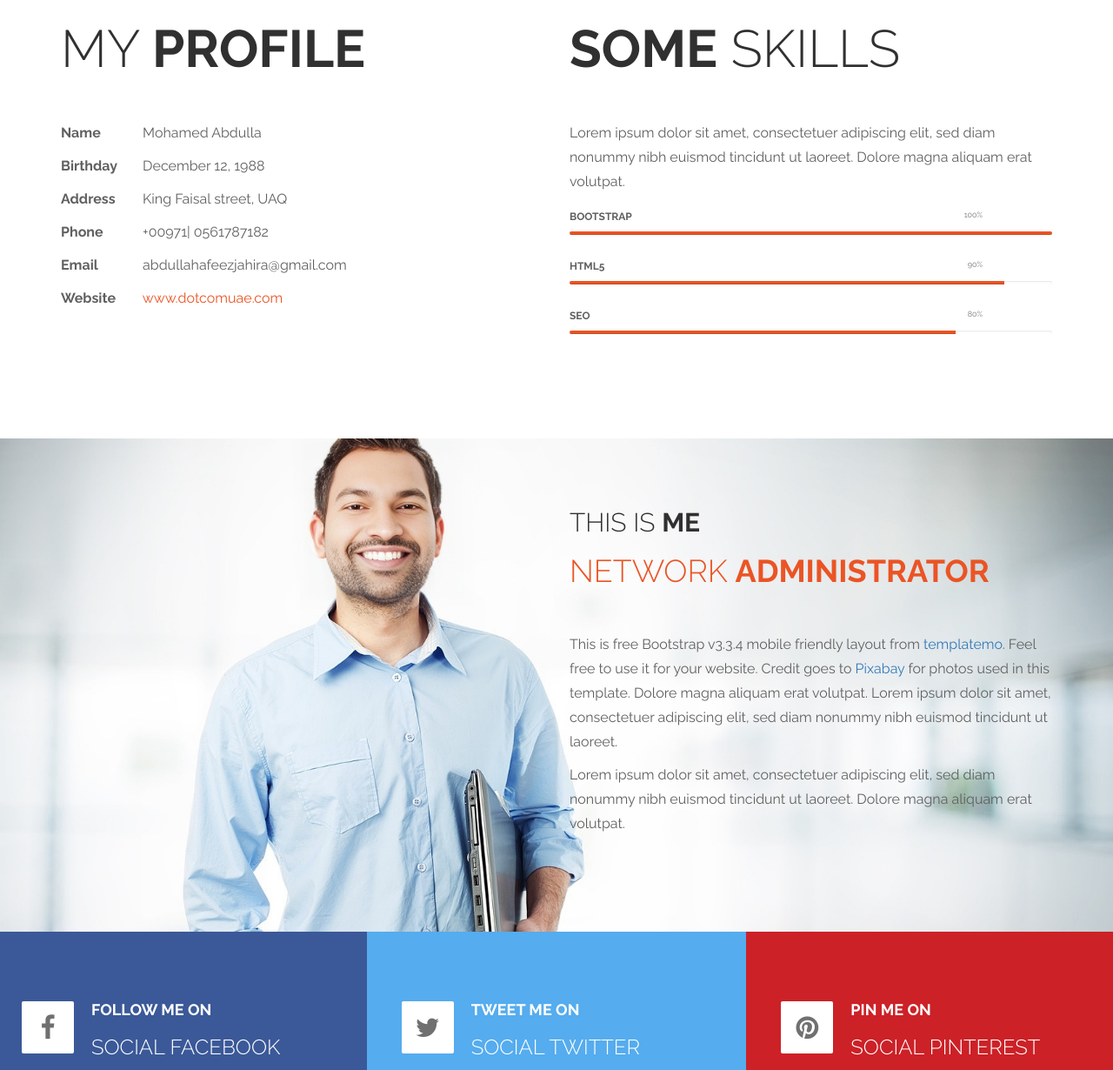
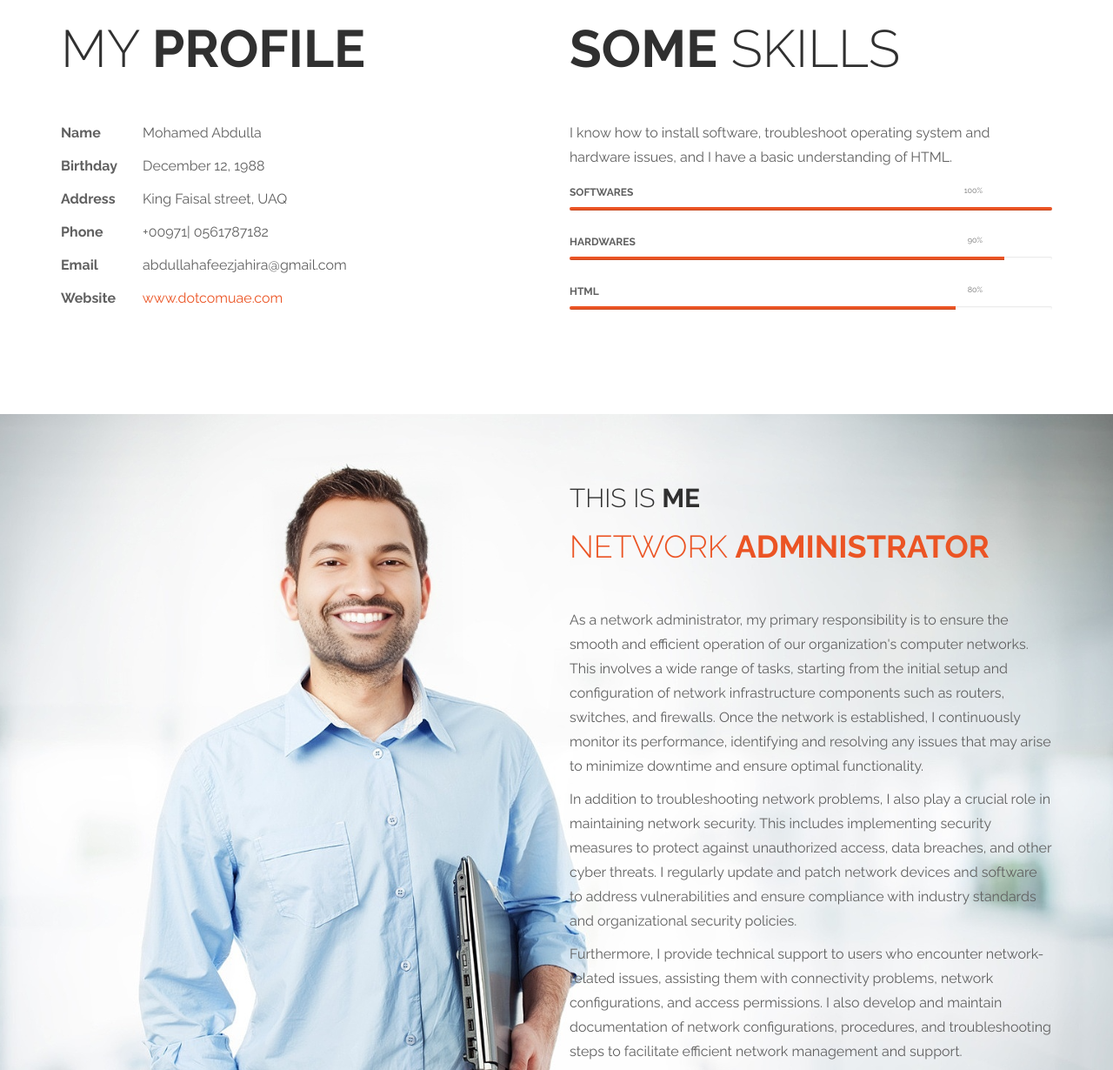
Before and after one commit to abdulladotcom/abdullaprofile, a plain HTML site: page index.html in a window 1280 px wide. Shown: the part 2353-3583 px from the top of the page at 87% size. Drawn offline with Linux system fonts and the light colour scheme.

Commit message:
Add files via upload

```diff
--- a/index.html
+++ b/index.html
@@ -16,7 +16,7 @@
 	<link href='//fonts.googleapis.com/css?family=Raleway:400,300,600,700' rel='stylesheet' type='text/css'>
 <!--
 
-Ultra Profile
+Profile
 
 https://templatemo.com/tm-464-ultra-profile
 
@@ -33,7 +33,7 @@ https://templatemo.com/tm-464-ultra-profile
 					<span class="icon icon-bar"></span>
 					<span class="icon icon-bar"></span>
 				</button>
-				<a href="#" class="navbar-brand">Ultra Profile</a>
+				<a href="#" class="navbar-brand">Profile</a>
 			</div>
 			<nav class="collapse navbar-collapse" id="rock-navigation">
 				<ul class="nav navbar-nav navbar-right main-navigation text-uppercase">
@@ -219,16 +219,16 @@ https://templatemo.com/tm-464-ultra-profile
 				</div>
 				<div class="col-md-6 col-sm-6">
 					<h2 class="title"><strong>Some</strong> Skills</h2>
-					<p>Lorem ipsum dolor sit amet, consectetuer adipiscing elit, sed diam nonummy nibh euismod tincidunt ut laoreet. Dolore magna aliquam erat volutpat.</p>
-					<h4 class="tm-progress-label">Bootstrap <small class="progress-percent-small">100%</small></h4>
+					<p>I know how to install software, troubleshoot operating system and hardware issues, and I have a basic understanding of HTML.</p>
+					<h4 class="tm-progress-label">Softwares<small class="progress-percent-small">100%</small></h4>
 					<div class="progress tm-progress">
 						<div class="progress-bar progress-bar-danger" role="progressbar" aria-valuenow="100" aria-valuemin="0" aria-valuemax="100" style="width: 100%;"></div>
 					</div>
-					<h4 class="tm-progress-label">HTML5 <small class="progress-percent-small">90%</small></h4>
+					<h4 class="tm-progress-label">Hardwares<small class="progress-percent-small">90%</small></h4>
 					<div class="progress tm-progress">
 						<div class="progress-bar progress-bar-danger" role="progressbar" aria-valuenow="90" aria-valuemin="0" aria-valuemax="100" style="width: 90%;"></div>
 					</div>
-					<h4 class="tm-progress-label">SEO <small class="progress-percent-small">80%</small></h4>
+					<h4 class="tm-progress-label">HTML <small class="progress-percent-small">80%</small></h4>
 					<div class="progress tm-progress">
 						<div class="progress-bar progress-bar-danger" role="progressbar" aria-valuenow="80" aria-valuemin="0" aria-valuemax="100" style="width: 80%;"></div>
 					</div>
@@ -247,9 +247,11 @@ https://templatemo.com/tm-464-ultra-profile
 						<h2>This is <strong>me</strong></h2>
 						<h1 class="tm-red-text">Network <strong>Administrator</strong></h1>
 					</div>
-					<p>This is free Bootstrap v3.3.4 mobile friendly layout from <a rel="nofollow" href="https://templatemo.com">templatemo</a>. Feel free to use it for your website. Credit goes to <a rel="nofollow" href="https://pixabay.com">Pixabay</a> for photos used in this template. Dolore magna aliquam erat volutpat. Lorem ipsum dolor sit amet, consectetuer adipiscing elit, sed diam nonummy nibh euismod tincidunt ut laoreet.</p>
-					<p>Lorem ipsum dolor sit amet, consectetuer adipiscing elit, sed diam nonummy nibh euismod tincidunt ut laoreet. Dolore magna aliquam erat volutpat.</p>
-				</div>
+					<p>As a network administrator, my primary responsibility is to ensure the smooth and efficient operation of our organization's computer networks. This involves a wide range of tasks, starting from the initial setup and configuration of network infrastructure components such as routers, switches, and firewalls. Once the network is established, I continuously monitor its performance, identifying and resolving any issues that may arise to minimize downtime and ensure optimal functionality.</p>
+					<p>In addition to troubleshooting network problems, I also play a crucial role in maintaining network security. This includes implementing security measures to protect against unauthorized access, data breaches, and other cyber threats. I regularly update and patch network devices and software to address vulnerabilities and ensure compliance with industry standards and organizational security policies.</p>
+					<p>Furthermore, I provide technical support to users who encounter network-related issues, assisting them with connectivity problems, network configurations, and access permissions. I also develop and maintain documentation of network configurations, procedures, and troubleshooting steps to facilitate efficient network management and support.</p>
+					<p>As technology evolves, I am involved in planning and executing network upgrades and expansions to accommodate the organization's growing needs and leverage advancements in networking technologies. Additionally, I stay informed about industry trends and best practices to ensure that our network infrastructure remains robust, secure, and capable of meeting the demands of our organization's operations. Overall, my role as a network administrator is essential in enabling seamless communication, collaboration, and data exchange across our organization's networks.</p>
+</div>
 			</div>
 		</div>
 	</section>
@@ -331,8 +333,8 @@ https://templatemo.com/tm-464-ultra-profile
 				</div>
 				<div class="col-md-1 col-sm-1"></div>
 				<div class="col-md-12 col-sm-12">
-					<p>Copyright &copy; 2018 Ultra Profile
-                    . design: <a rel="nofollow noopener" href="https://templatemo.com">template mo</a></p>
+					<p>Copyright &copy; 2024
+                    . design: <a rel="nofollow noopener" href="https://templatemo.com">Abdulla</a></p>
 				</div>
 			</div>
 		</div>
```
